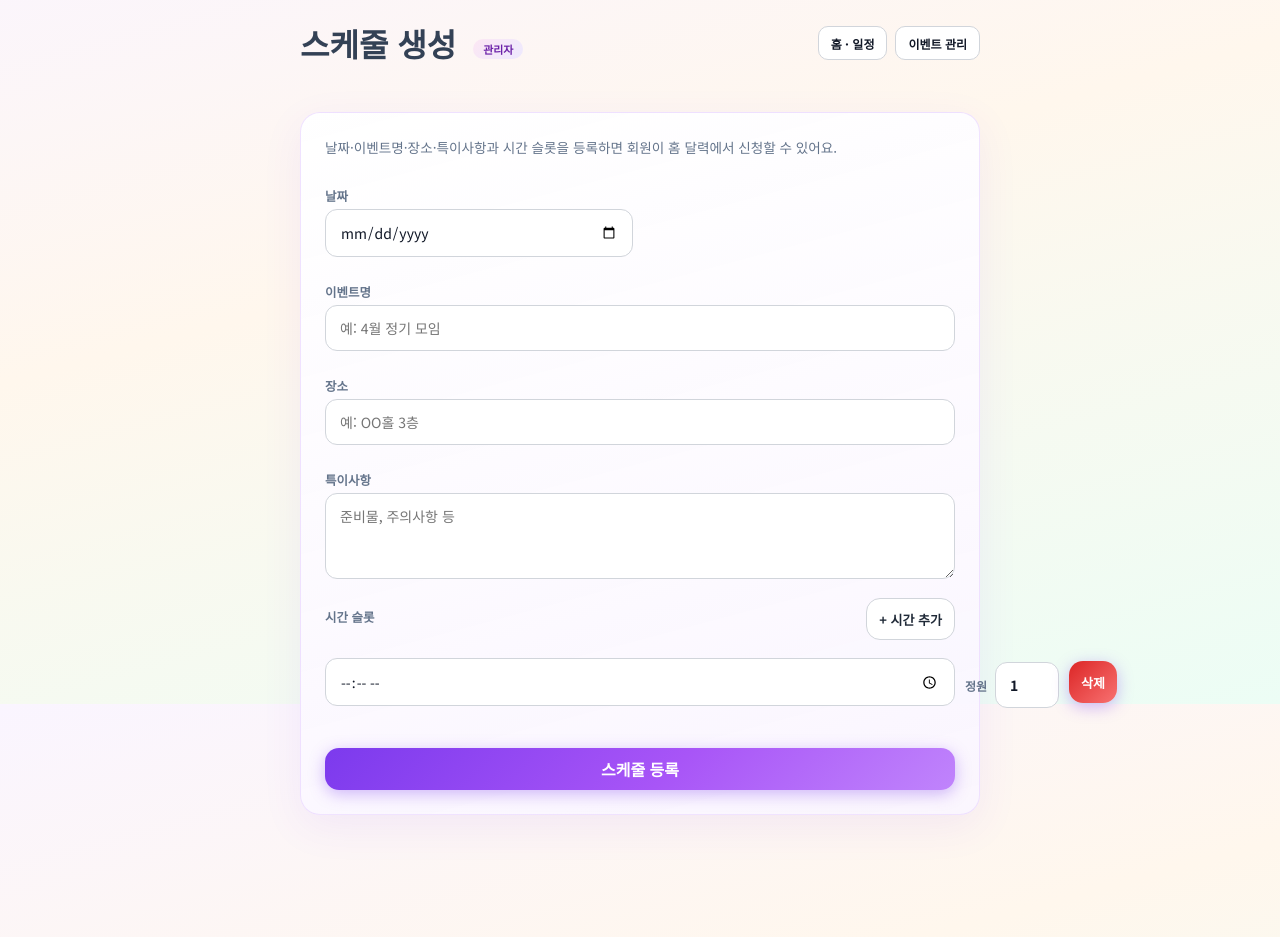
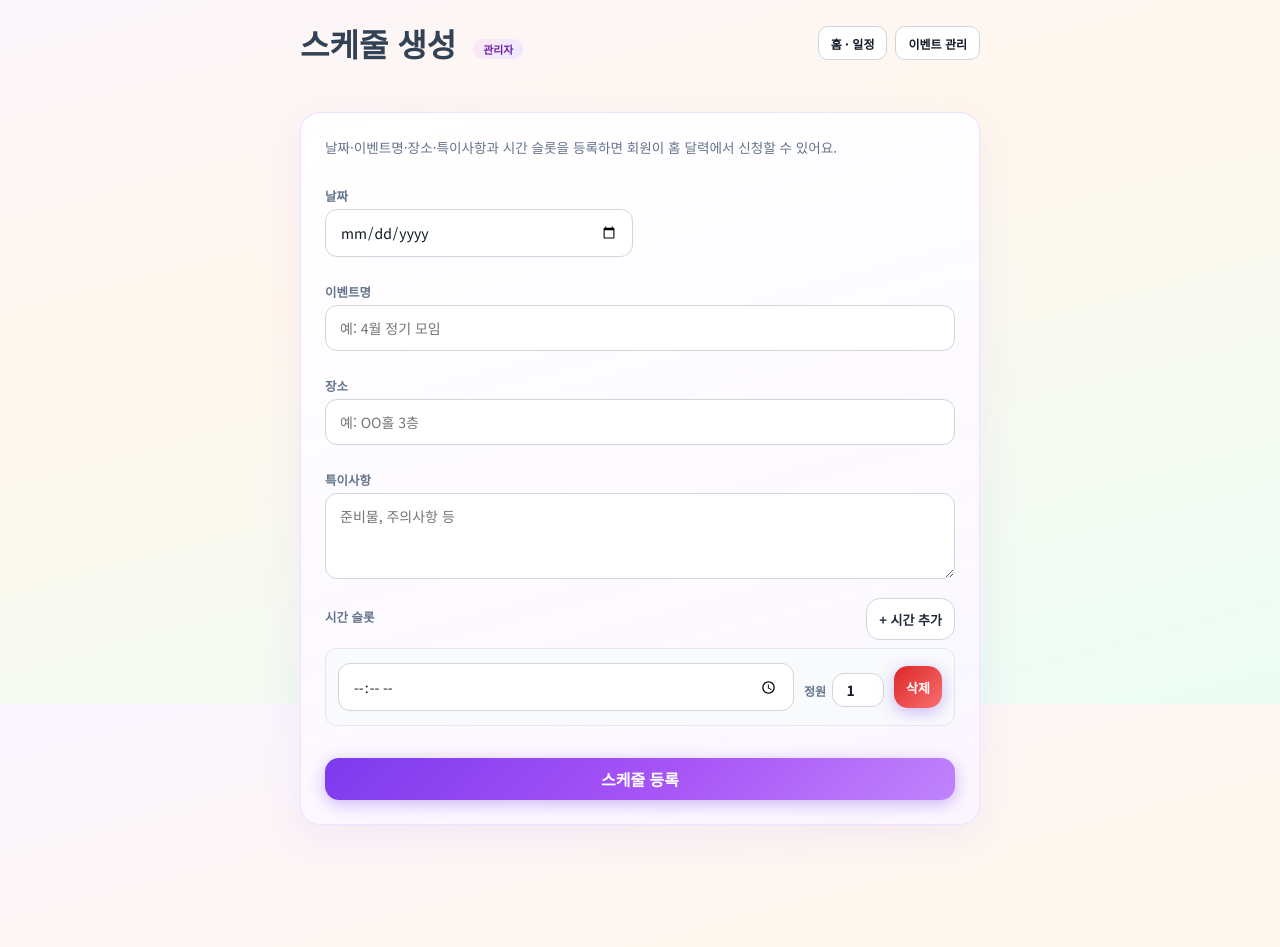
Before and after one commit to geniusKing0214/-, a FastAPI app: page /admin/events/new in a window 1280 px wide. Shown: the part 96-1043 px from the top of the page. Run offline with FastAPI, Linux system fonts and the light colour scheme; the visitor is signed in with stand-in values (Sample User, id 1); tables that the repository leaves empty hold one stand-in row (values such as "Sample post").

Commit message:
Fix schedule create time slot layout: grid, responsive, no overflow
Made-with: Cursor

```diff
--- a/app/static/css/style.css
+++ b/app/static/css/style.css
@@ -1396,6 +1396,9 @@ button.btn-google:hover {
     border: 1px solid rgba(233, 213, 255, 0.65);
     background: linear-gradient(165deg, rgba(255, 255, 255, 0.98), rgba(250, 245, 255, 0.92));
     box-shadow: 0 12px 40px rgba(124, 58, 237, 0.08);
+    max-width: 100%;
+    overflow-x: clip;
+    box-sizing: border-box;
 }
 
 .sched-hint {
@@ -1457,6 +1460,7 @@ button.btn-google:hover {
     margin-bottom: 16px;
 }
 
+/* 홈 등 다른 화면용 (레거시 슬롯 한 줄) */
 .sched-slot-row {
     display: flex;
     flex-wrap: wrap;
@@ -1774,29 +1778,101 @@ button.btn-google:hover {
     border: 0;
 }
 
+/* 스케줄 생성: 시간 슬롯 — 카드 안에 맞춤, 모바일 대응 */
+.sched-create-page .sched-create-form,
+.sched-create-page .sched-slot-row-wrap {
+    width: 100%;
+    max-width: 100%;
+    box-sizing: border-box;
+}
+
 .sched-slot-row-wrap .sched-slot-row {
-    display: flex;
+    display: grid;
+    grid-template-columns: minmax(0, 1fr) auto auto;
+    align-items: center;
+    gap: 8px 10px;
+    width: 100%;
+    max-width: 100%;
+    box-sizing: border-box;
+    margin-bottom: 10px;
+    padding: 10px 12px;
+    background: rgba(248, 250, 252, 0.95);
+    border-radius: 12px;
+    border: 1px solid rgba(226, 232, 240, 0.95);
+}
+
+.sched-slot-row-wrap .sched-slot-cell {
+    min-width: 0;
+    box-sizing: border-box;
+}
+
+.sched-slot-row-wrap .sched-slot-time input[type="time"] {
+    width: 100%;
+    max-width: 100%;
+    min-width: 0;
+    box-sizing: border-box;
+}
+
+.sched-slot-row-wrap .sched-cap-group {
+    display: inline-flex;
+    align-items: center;
+    gap: 6px;
     flex-wrap: nowrap;
-    align-items: center;
-    gap: 10px;
-    margin-bottom: 10px;
-}
-
-.sched-slot-row-wrap .sched-slot-row input[type="time"] {
-    flex: 0 0 auto;
-    min-width: 7rem;
-}
-
-.sched-cap-label {
-    display: inline-flex;
-    align-items: center;
-    gap: 8px;
-    flex: 0 0 auto;
-}
-
-.sched-cap-text {
+    max-width: 100%;
+}
+
+.sched-slot-row-wrap .sched-cap-text {
     font-size: 0.75rem;
     font-weight: 700;
     color: #64748b;
     white-space: nowrap;
-}
+    flex-shrink: 0;
+}
+
+.sched-slot-row-wrap .sched-cap-input {
+    width: 3.25rem;
+    min-width: 2.75rem;
+    max-width: 4rem;
+    padding: 6px 4px;
+    text-align: center;
+    box-sizing: border-box;
+}
+
+.sched-slot-row-wrap .sched-slot-actions {
+    display: flex;
+    justify-content: flex-end;
+    flex-shrink: 0;
+}
+
+.sched-slot-row-wrap .sched-slot-actions .btn {
+    white-space: nowrap;
+}
+
+@media (max-width: 520px) {
+    .sched-slot-row-wrap .sched-slot-row {
+        grid-template-columns: 1fr;
+        gap: 10px;
+        padding: 12px;
+    }
+
+    .sched-slot-row-wrap .sched-slot-capcell {
+        width: 100%;
+    }
+
+    .sched-slot-row-wrap .sched-cap-group {
+        width: 100%;
+        justify-content: space-between;
+        padding: 0 2px;
+    }
+
+    .sched-slot-row-wrap .sched-cap-input {
+        width: auto;
+        min-width: 3.5rem;
+        flex: 0 1 5rem;
+    }
+
+    .sched-slot-row-wrap .sched-slot-actions .btn {
+        width: 100%;
+        justify-content: center;
+    }
+}
--- a/app/templates/admin_event_create.html
+++ b/app/templates/admin_event_create.html
@@ -1,7 +1,7 @@
 {% extends "base.html" %}
 
 {% block content %}
-<div class="page-wrap sched-page">
+<div class="page-wrap sched-page sched-create-page">
     <div class="page-header">
         <h1>스케줄 생성 <span class="sched-admin-badge">관리자</span></h1>
         <div class="admin-schedule-header-actions">
@@ -39,10 +39,18 @@
             </div>
             <div id="schedSlotBox" class="sched-slot-box sched-slot-row-wrap">
                 <div class="sched-slot-row">
-                    <input type="time" name="slot_times" required aria-label="시작 시간">
-                    <label class="sched-cap-label"><span class="sched-cap-text">정원</span>
-                    <input type="number" name="slot_capacities" min="1" value="1" class="sched-cap" aria-label="정원" title="정원"></label>
-                    <button type="button" class="btn btn-danger small-btn sched-slot-remove" aria-label="삭제">삭제</button>
+                    <div class="sched-slot-cell sched-slot-time">
+                        <input type="time" name="slot_times" required aria-label="시작 시간">
+                    </div>
+                    <div class="sched-slot-cell sched-slot-capcell">
+                        <label class="sched-cap-group">
+                            <span class="sched-cap-text">정원</span>
+                            <input type="number" name="slot_capacities" min="1" value="1" class="sched-cap-input" aria-label="정원" title="정원">
+                        </label>
+                    </div>
+                    <div class="sched-slot-cell sched-slot-actions">
+                        <button type="button" class="btn btn-danger small-btn sched-slot-remove" aria-label="삭제">삭제</button>
+                    </div>
                 </div>
             </div>
             <button type="submit" class="btn btn-primary full sched-submit">스케줄 등록</button>
@@ -55,10 +63,18 @@
         if (!addBtn || !box) return;
         var rowHtml =
             '<div class="sched-slot-row">' +
+            '<div class="sched-slot-cell sched-slot-time">' +
             '<input type="time" name="slot_times" required aria-label="시작 시간">' +
-            '<label class="sched-cap-label"><span class="sched-cap-text">정원</span>' +
-            '<input type="number" name="slot_capacities" min="1" value="1" class="sched-cap" aria-label="정원" title="정원"></label>' +
+            '</div>' +
+            '<div class="sched-slot-cell sched-slot-capcell">' +
+            '<label class="sched-cap-group">' +
+            '<span class="sched-cap-text">정원</span>' +
+            '<input type="number" name="slot_capacities" min="1" value="1" class="sched-cap-input" aria-label="정원" title="정원">' +
+            '</label>' +
+            '</div>' +
+            '<div class="sched-slot-cell sched-slot-actions">' +
             '<button type="button" class="btn btn-danger small-btn sched-slot-remove" aria-label="삭제">삭제</button>' +
+            '</div>' +
             '</div>';
         addBtn.addEventListener("click", function () {
             box.insertAdjacentHTML("beforeend", rowHtml);
--- a/app/templates/base.html
+++ b/app/templates/base.html
@@ -8,7 +8,7 @@
     <link rel="preconnect" href="https://fonts.googleapis.com">
     <link rel="preconnect" href="https://fonts.gstatic.com" crossorigin>
     <link href="https://fonts.googleapis.com/css2?family=Noto+Sans+KR:wght@400;500;600;700;800&display=swap" rel="stylesheet">
-    <link rel="stylesheet" href="/static/css/style.css?v=20260420">
+    <link rel="stylesheet" href="/static/css/style.css?v=20260421">
 </head>
 <body>
     <div class="nav-mobile-backdrop" id="navMobileBackdrop" hidden aria-hidden="true"></div>
```
